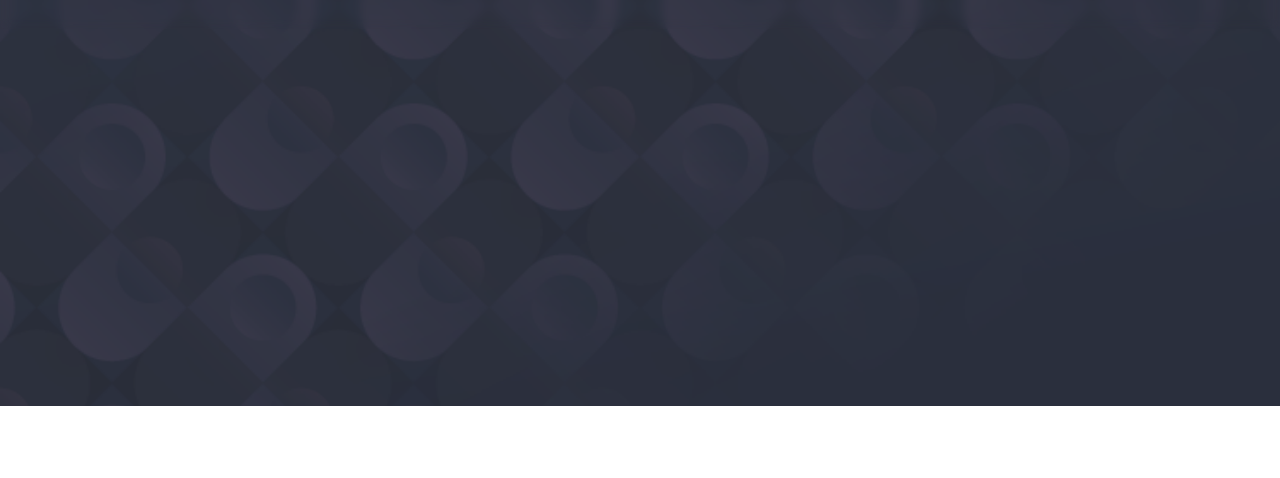
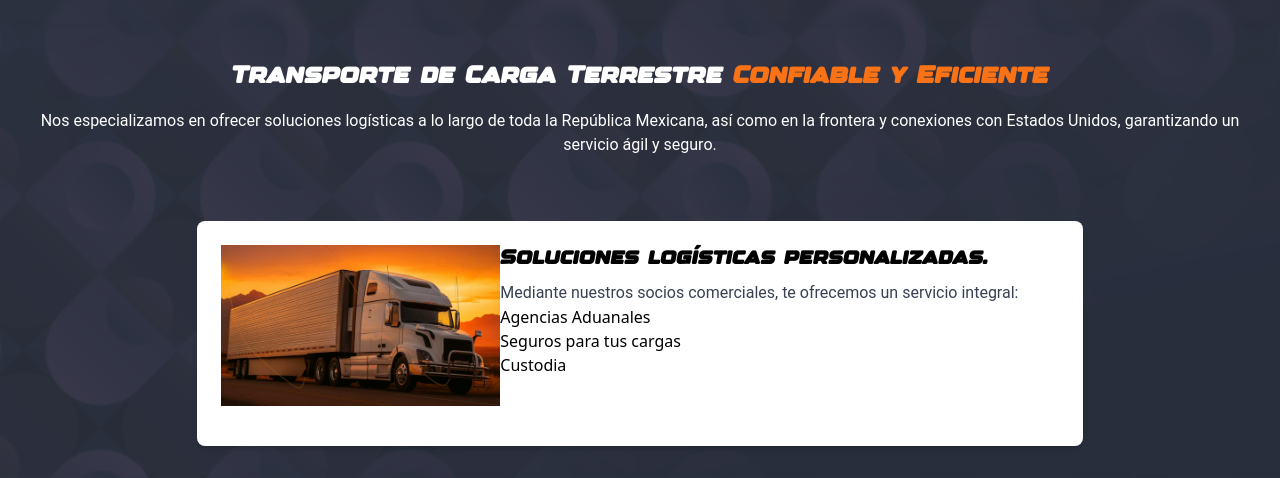
Before and after one commit to marcogg/cadbox, a plain HTML site: page index.html in a window 1280 px wide. Shown: the part 394-872 px from the top of the page. Before the commit the page ends 800 px from the top, so only its background shows below. Drawn offline with nearby package versions, Linux system fonts and the light colour scheme.

Commit message:
Initial commit 🚀

```diff
--- a/index.html
+++ b/index.html
@@ -7,6 +7,7 @@
     <script src="https://cdn.tailwindcss.com"></script>
     <link rel="stylesheet" href="styles/styles.css">
     <link rel="icon" href="img/favicon.ico" type="image/x-icon">
+
     <title>Cadbox</title>
 </head>
 
@@ -63,6 +64,47 @@
                 </div>
         </header>
         <!-- End: Header -->
+        <section>
+            <div class="container mx-auto px-6 py-8">
+                <h2 class="text-2xl font-bold mb-4 text-center font-designer text-white">Transporte de Carga Terrestre
+                    <span class="text-orange-500">Confiable y Eficiente</span>
+                </h2>
+                <p class="text-gray-700 text-center text-white font-roboto">Nos especializamos en ofrecer soluciones
+                    logísticas a lo
+                    largo de
+                    toda la República Mexicana, así como en la frontera y conexiones con Estados Unidos, garantizando un
+                    servicio ágil y seguro.</p>
+            </div>
+        </section>
+
+        <section>
+            <div class="container mx-auto px-6 py-8">
+                <div class="flex flex-wrap items-center justify-center">
+                    <div class="columns-1 md:columns-1 lg:columns-1 gap-6 space-y-6">
+                        <div class="flex bg-white p-6 rounded-lg shadow-md hover:shadow-xl transition">
+                            <div class="w-1/3 mx-auto">
+                                <img src="./img/camion.jpg" alt="Camión" class="w-80 h-auto mx-auto mb-4">
+                            </div>
+                            <div class="w-2/3 mx-auto text-left">
+                                <h3 class="text-xl font-semibold mb-2 font-designer">Soluciones logísticas
+                                    personalizadas.
+                                </h3>
+                                <p class="text-gray-700 font-roboto">Mediante nuestros socios comerciales, te ofrecemos
+                                    un servicio integral:
+                                <ul>
+                                    <li>Agencias Aduanales</li>
+                                    <li>Seguros para tus cargas</li>
+                                    <li>Custodia</li>
+                                </ul>
+                                </p>
+                            </div>
+
+                        </div>
+                    </div>
+                </div>
+
+            </div>
+        </section>
 
     </main>
 </body>
--- a/styles/styles.css
+++ b/styles/styles.css
@@ -1,3 +1,25 @@
+@font-face {
+    font-family: 'Designer';
+    src: url('../fonts/Designer.otf') format('opentype');
+    font-weight: normal;
+    font-style: normal;
+}
+
+@import url('https://fonts.googleapis.com/css2?family=Alfa+Slab+One&family=Roboto:ital,wght@0,100..900;1,100..900&display=swap');
+
+h1,
+h2,
+h3,
+h4,
+h5,
+h6 {
+    font-family: 'Designer', sans-serif;
+}
+
+.font-roboto {
+    font-family: 'Roboto', sans-serif;
+}
+
 .background-texture {
     background-image: url('../img/bg-texture.png');
     background-size: cover;
```
Also changed, not shown: fonts/Designer.otf (added), img/camion.jpg (added).
